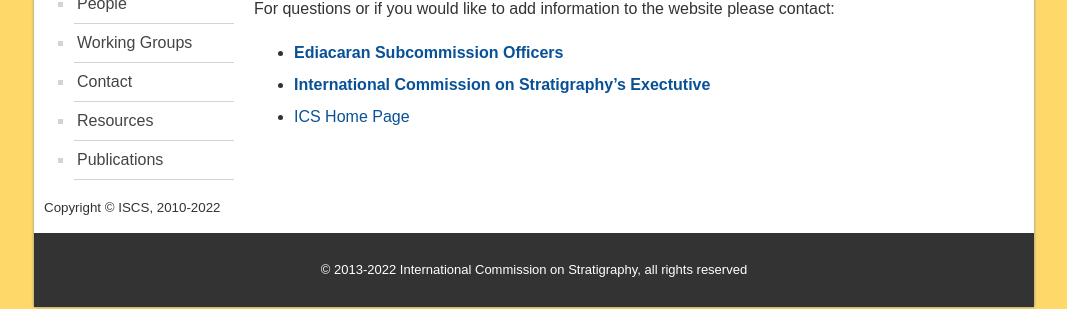
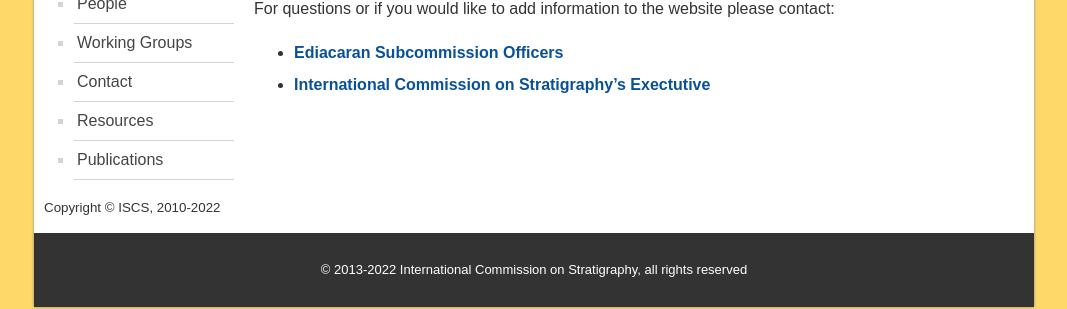
Before and after one commit to i-c-stratigraphy/subcommission-ediacaran, a Jekyll site: the page built from pages/contact.md, in a window 1280 px wide. Shown: the part 456-765 px from the top of the page, without its empty margins (106-1173 px from the left). Built offline with Jekyll 4.4.1, drawn with Linux system fonts in a browser that asks for light colours.

Commit message:
remove trivial edit

```diff
--- a/pages/contact.md
+++ b/pages/contact.md
@@ -10,4 +10,3 @@ For questions or if you would like to add information to the website please cont
 
 * **[Ediacaran Subcommission Officers](/subcommission-ediacaran/people)**
 * **[International Commission on Stratigraphy's Exectutive](https://stratigraphy.org/executive)**
-* [ICS Home Page](https://stratigraphy.org/)
```
